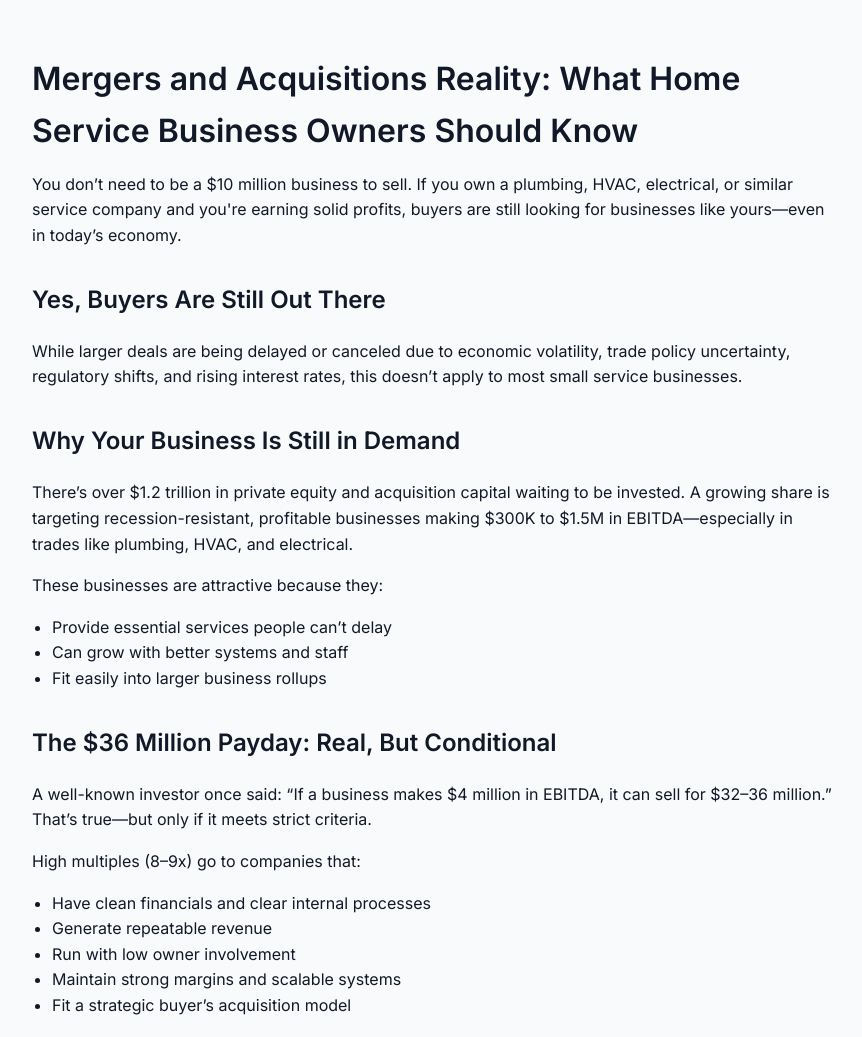
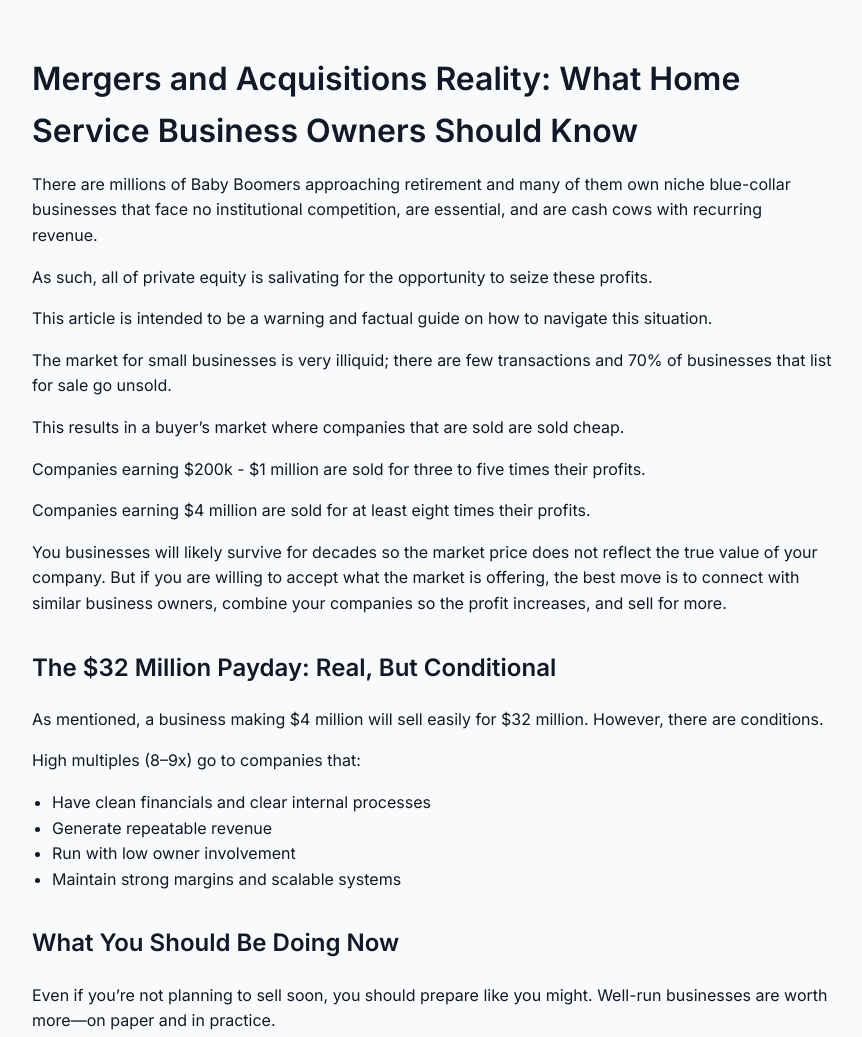
Before and after one commit to deqv/atlas-bookkeeping, a plain HTML site: page m-and-a-reality.html in a window 1280 px wide. Shown: the top 1037 px of the page, without its empty margins (208-1070 px from the left). Drawn offline with Linux system fonts and the light colour scheme.

Commit message:
Update m-and-a-reality.html

```diff
--- a/m-and-a-reality.html
+++ b/m-and-a-reality.html
@@ -45,30 +45,24 @@
 </head>
 <body>
   <h1>Mergers and Acquisitions Reality: What Home Service Business Owners Should Know</h1>
+    <p>There are millions of Baby Boomers approaching retirement and many of them own niche blue-collar businesses that face no institutional competition, are essential, and are cash cows with recurring revenue.</p>
+    <p>As such, all of private equity is salivating for the opportunity to seize these profits.</p>
+    <p>This article is intended to be a warning and factual guide on how to navigate this situation.</p>
+    <p>The market for small businesses is very illiquid; there are few transactions and 70% of businesses that list for sale go unsold.</p>
+    <p>This results in a buyer’s market where companies that are sold are sold cheap.</p>
+    <p>Companies earning $200k - $1 million are sold for three to five times their profits.</p>
+    <p>Companies earning $4 million are sold for at least eight times their profits.</p>
+    <p>You businesses will likely survive for decades so the market price does not reflect the true value of your company. But if you are willing to accept what the market is offering, the best move is to connect with similar business owners, combine your companies so the profit increases, and sell for more.</p>
 
-  <p>You don’t need to be a $10 million business to sell. If you own a plumbing, HVAC, electrical, or similar service company and you're earning solid profits, buyers are still looking for businesses like yours—even in today’s economy.</p>
 
-  <h2>Yes, Buyers Are Still Out There</h2>
-  <p>While larger deals are being delayed or canceled due to economic volatility, trade policy uncertainty, regulatory shifts, and rising interest rates, this doesn’t apply to most small service businesses.</p>
-
-  <h2>Why Your Business Is Still in Demand</h2>
-  <p>There’s over $1.2 trillion in private equity and acquisition capital waiting to be invested. A growing share is targeting recession-resistant, profitable businesses making $300K to $1.5M in EBITDA—especially in trades like plumbing, HVAC, and electrical.</p>
-  <p>These businesses are attractive because they:</p>
-  <ul>
-    <li>Provide essential services people can’t delay</li>
-    <li>Can grow with better systems and staff</li>
-    <li>Fit easily into larger business rollups</li>
-  </ul>
-
-  <h2>The $36 Million Payday: Real, But Conditional</h2>
-  <p>A well-known investor once said: “If a business makes $4 million in EBITDA, it can sell for $32–36 million.” That’s true—but only if it meets strict criteria.</p>
+  <h2>The $32 Million Payday: Real, But Conditional</h2>
+  <p>As mentioned, a business making $4 million will sell easily for $32 million. However, there are conditions.</p>
   <p>High multiples (8–9x) go to companies that:</p>
   <ul>
     <li>Have clean financials and clear internal processes</li>
     <li>Generate repeatable revenue</li>
     <li>Run with low owner involvement</li>
     <li>Maintain strong margins and scalable systems</li>
-    <li>Fit a strategic buyer’s acquisition model</li>
   </ul>
 
   <h2>What You Should Be Doing Now</h2>
@@ -80,12 +74,5 @@
     <li><strong>Know your buyer:</strong> Different buyers value different things.</li>
   </ul>
 
-  <h2>Final Thought</h2>
-  <p>The broader M&A slowdown doesn’t apply to profitable home service businesses. If your operation is dialed in—and your books can prove it—serious buyers are still out there.</p>
-  <p>The window belongs to the prepared—not the hopeful.</p>
-
-  <div class="cta">
-    <p>Want help applying this to your business? <a href="https://calendly.com/varunsuresh" target="_blank" rel="noopener">Book a free call</a></p>
-  </div>
 </body>
 </html>
```
